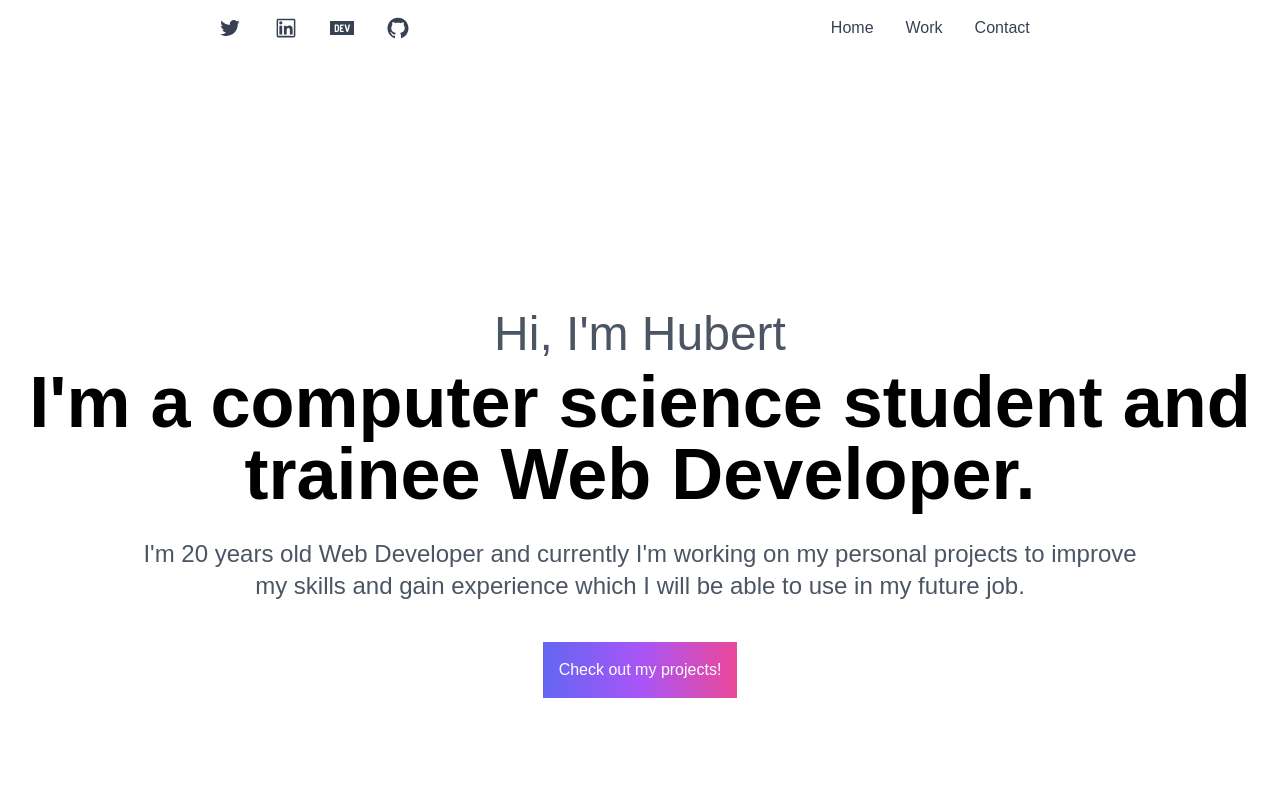
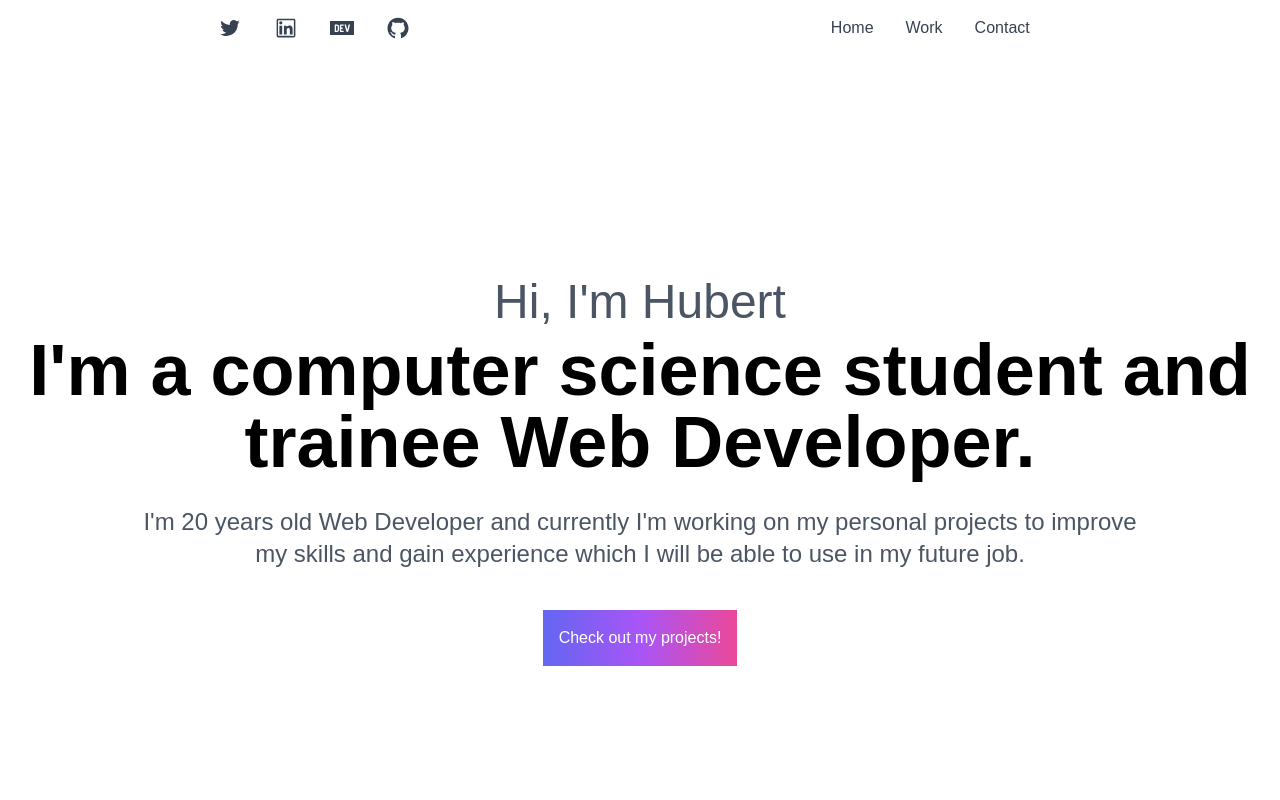
Before and after one commit to Browsero/Personal-Portfolio, a React (Create React App) app: page / in a window 1280 px wide. Shown: the top 800 px of the page. Built offline with nearby package versions, Linux system fonts and the light colour scheme.

Commit message:
Changed Header margin

```diff
--- a/src/components/Header.js
+++ b/src/components/Header.js
@@ -5,7 +5,7 @@ export default function Header() {
   const age = year - 2002;
   return (
     <>
-      <header className="mt-16 py-24 px-4 mx-auto min-h-screen h-96 md:flex md:items-center" data-aos='slide-up'>
+      <header className="mt-16 py-24 px-4 mx-auto min-h-screen h-96 md:mt-8 md:flex md:items-center" data-aos='slide-up'>
         <div className="mx-auto flex flex-col justify-center items-center text-center space-y-2 max-w-sm sm:max-w-2xl md:max-w-4xl lg:max-w-7xl xl:max-w-9xl">
           <div>
             <h2 className="font-medium text-lg sm:text-xl md:text-5xl text-gray-600">
```
